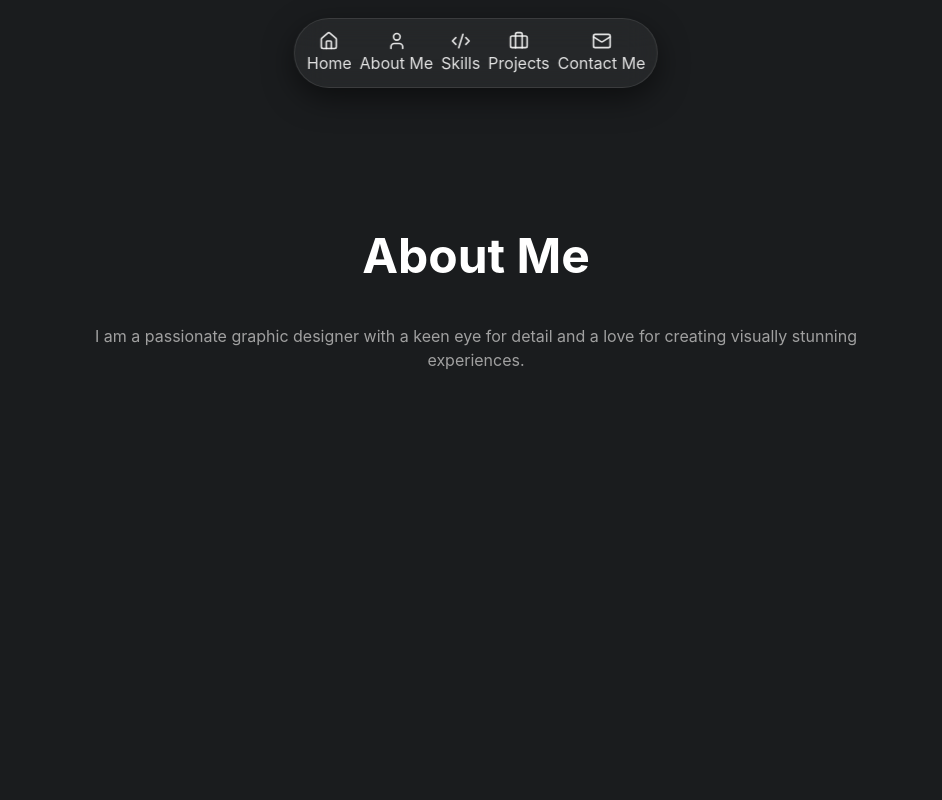
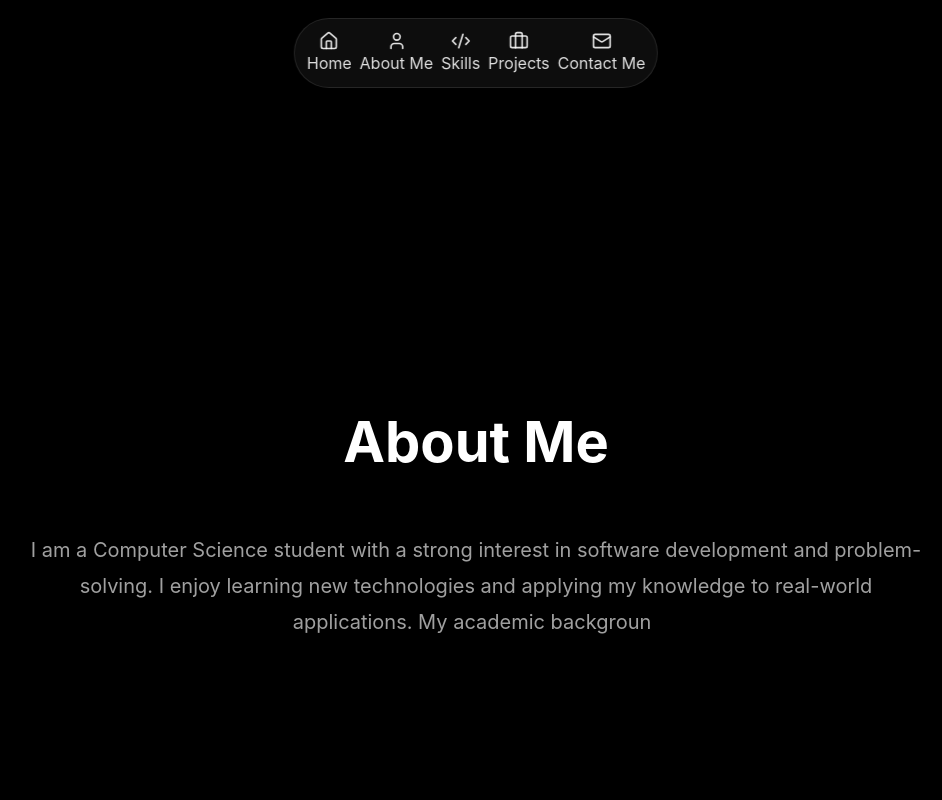
Before and after one commit to shreeboopathi/portfolio2006, a React (Vite) app: page / in a window 1280 px wide. Shown: the part 680-1480 px from the top of the page, without its empty margins (164-1106 px from the left). Built offline with nearby package versions, Linux system fonts and the light colour scheme.

Commit message:
Change background to pure black

```diff
--- a/src/App.jsx
+++ b/src/App.jsx
@@ -1,5 +1,6 @@
 import React from 'react';
 import Hero from './components/Hero';
+import About from './components/About';
 import Navbar from './components/Navbar';
 
 function App() {
@@ -11,14 +12,9 @@ function App() {
         </div>
 
         {/* Placeholder sections for navigation */}
-        <section id="about" style={{ minHeight: '100vh', padding: '100px 20px', textAlign: 'center' }}>
-          <h2 className="blink-hover" style={{ fontSize: '3rem', marginBottom: '2rem' }}>About Me</h2>
-          <p style={{ color: 'var(--text-gray)', maxWidth: '800px', margin: '0 auto' }}>
-            I am a passionate graphic designer with a keen eye for detail and a love for creating visually stunning experiences.
-          </p>
-        </section>
+        <About />
 
-        <section id="skills" style={{ minHeight: '100vh', padding: '100px 20px', textAlign: 'center', background: '#141517' }}>
+        <section id="skills" style={{ minHeight: '100vh', padding: '100px 20px', textAlign: 'center', background: 'var(--bg-dark)' }}>
           <h2 className="blink-hover" style={{ fontSize: '3rem', marginBottom: '2rem' }}>Skills</h2>
           <div style={{ display: 'flex', flexWrap: 'wrap', gap: '1rem', justifyContent: 'center' }}>
             {['Photoshop', 'Illustrator', 'Figma', 'React', 'UI/UX', 'Branding'].map(skill => (
@@ -40,7 +36,7 @@ function App() {
           </div>
         </section>
 
-        <section id="contact" style={{ minHeight: '100vh', padding: '100px 20px', textAlign: 'center', background: '#141517' }}>
+        <section id="contact" style={{ minHeight: '100vh', padding: '100px 20px', textAlign: 'center', background: 'var(--bg-dark)' }}>
           <h2 className="blink-hover" style={{ fontSize: '3rem', marginBottom: '2rem' }}>Contact Me</h2>
           <p style={{ color: 'var(--text-gray)', marginBottom: '2rem' }}>Let's work together on your next project!</p>
           <button className="btn-primary" style={{ background: 'var(--accent-color)', color: '#000', border: 'none', padding: '1rem 2.5rem', borderRadius: '50px', fontWeight: '700' }}>
--- /dev/null
+++ b/src/components/About.jsx
@@ -0,0 +1,80 @@
+import React, { useState, useEffect, useRef } from 'react';
+import { motion, useInView } from 'framer-motion';
+
+const About = () => {
+    const text = "I am a Computer Science student with a strong interest in software development and problem-solving. I enjoy learning new technologies and applying my knowledge to real-world applications. My academic background has helped me build a solid foundation in programming, operating systems, databases, and computer networks. I am eager to grow as a developer and contribute to meaningful projects.";
+
+    const [displayedText, setDisplayedText] = useState("");
+    const [isDone, setIsDone] = useState(false);
+    const ref = useRef(null);
+    const isInView = useInView(ref, { once: true, amount: 0.5 });
+
+    useEffect(() => {
+        if (isInView) {
+            let i = 0;
+            const interval = setInterval(() => {
+                setDisplayedText(text.slice(0, i));
+                i++;
+                if (i > text.length) {
+                    clearInterval(interval);
+                    setIsDone(true);
+                }
+            }, 30); // Speed of typing
+            return () => clearInterval(interval);
+        }
+    }, [isInView]);
+
+    return (
+        <section id="about" ref={ref} className="about-section">
+            <h2 className="blink-hover section-title">About Me</h2>
+            <div className="about-content">
+                <p className={`typing-text ${!isDone && isInView ? 'typing-cursor' : ''}`}>
+                    {displayedText}
+                </p>
+            </div>
+
+            <style jsx>{`
+        .about-section {
+          min-height: 100vh;
+          padding: 100px 2rem;
+          display: flex;
+          flex-direction: column;
+          align-items: center;
+          justify-content: center;
+          text-align: center;
+          background: var(--bg-dark);
+        }
+
+        .section-title {
+          font-size: 3.5rem;
+          margin-bottom: 3rem;
+          color: var(--text-white);
+        }
+
+        .about-content {
+          max-width: 900px;
+          margin: 0 auto;
+        }
+
+        .typing-text {
+          font-size: 1.25rem;
+          line-height: 1.8;
+          color: var(--text-gray);
+          min-height: 150px;
+          display: inline;
+        }
+
+        @media (max-width: 768px) {
+          .section-title {
+            font-size: 2.5rem;
+          }
+          .typing-text {
+            font-size: 1.1rem;
+          }
+        }
+      `}</style>
+        </section>
+    );
+};
+
+export default About;
--- a/src/index.css
+++ b/src/index.css
@@ -5,7 +5,7 @@
 
   color-scheme: dark;
   color: rgba(255, 255, 255, 0.87);
-  background-color: #1a1c1e;
+  background-color: #000000;
 
   font-synthesis: none;
   text-rendering: optimizeLegibility;
@@ -14,7 +14,7 @@
   -moz-osx-font-smoothing: grayscale;
 
   --accent-color: #d4ff00;
-  --bg-dark: #1a1c1e;
+  --bg-dark: #000000;
   --text-white: #ffffff;
   --text-gray: #a0a0a0;
 }
```
